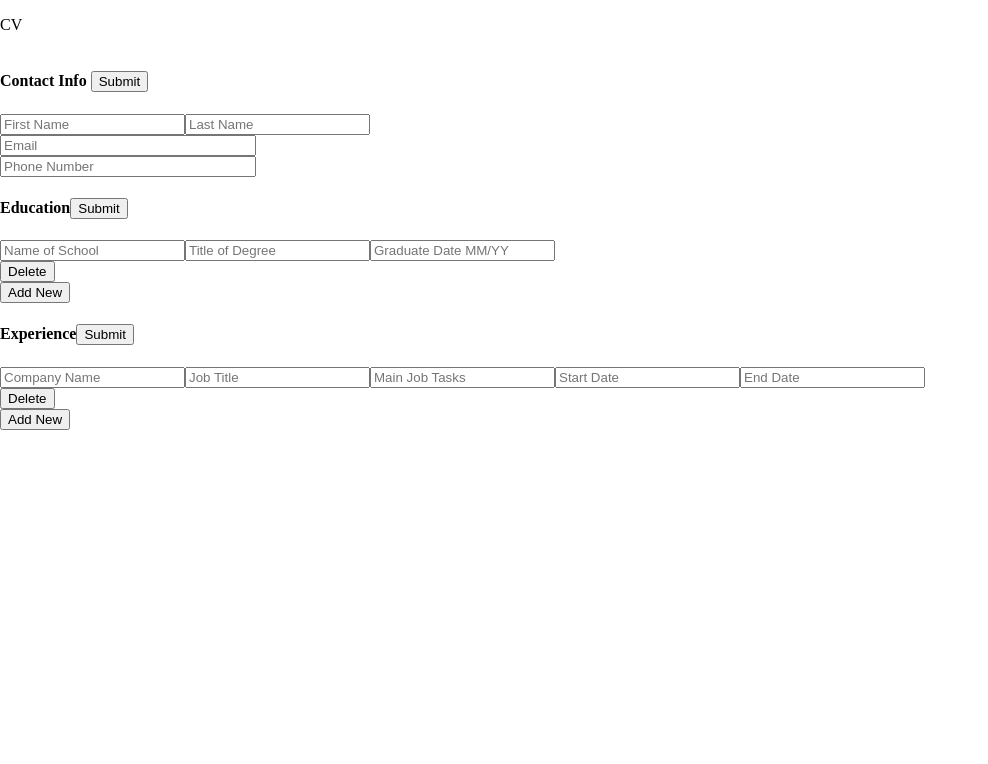
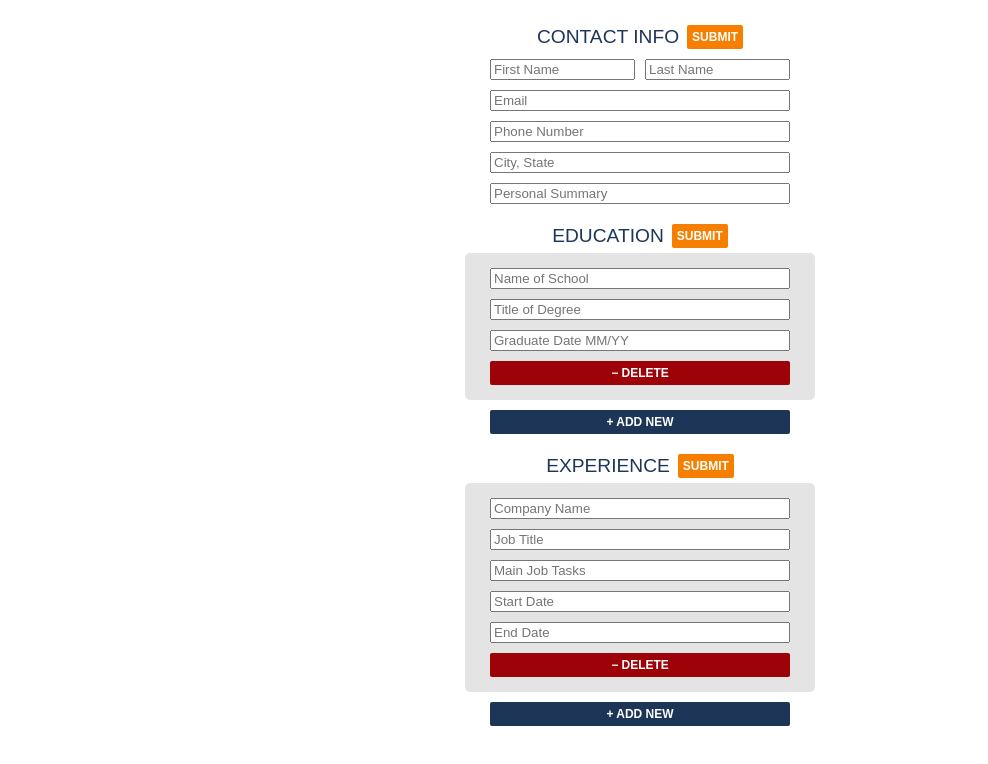
Before and after one commit to eascodes/cv-app, a React (Create React App) app in the folder cv-project/: page / in a window 1280 px wide. Shown: the top 764 px of the page, without its empty margins (0-988 px from the left). Built offline with nearby package versions, Linux system fonts and the light colour scheme.

Commit message:
Update formatting & styling

```diff
--- a/cv-project/src/App.js
+++ b/cv-project/src/App.js
@@ -8,7 +8,6 @@ class App extends Component {
     render() {
         return (
             <div>
-                <p>CV</p>
                 <General />
                 <Education />
                 <Experience />
--- a/cv-project/src/components/DegreeForm.js
+++ b/cv-project/src/components/DegreeForm.js
@@ -1,4 +1,5 @@
 import React, { Component } from 'react'
+import "../styles/forms.css"
 
 class DegreeForm extends Component {
 
@@ -6,7 +7,7 @@ class DegreeForm extends Component {
         const { handleChange, handleDelete, id, school, title, date } = this.props;
 
         return(
-            <div>
+            <div className="degree-div">
                 <form>
                     <input
                         type="text"
@@ -33,7 +34,7 @@ class DegreeForm extends Component {
                         value={date}
                     ></input>
                 </form>
-                <button className={id} onClick={handleDelete}>Delete</button>
+                <button className={id} onClick={handleDelete}>− DELETE</button>
             </div>
         )
     }
--- a/cv-project/src/components/Education.js
+++ b/cv-project/src/components/Education.js
@@ -1,5 +1,6 @@
 import React, { Component } from 'react'
 import "../styles/style.css"
+import "../styles/components.css"
 import DegreeForm from './DegreeForm'
 import uniqid from "uniqid";
 
@@ -68,13 +69,14 @@ class Education extends Component {
 
     render() {
         const { degreeArr, editMode } = this.state;
-        const editButton = <button onClick={this.handleEdit}>Edit</button>;
-        const submitButton = <button onClick={this.handleSubmit}>Submit</button>;
-        const addNewButton = <button onClick={this.handleAddNew}>Add New</button>;
+        const editButton = <button onClick={this.handleEdit} className="edit-button">EDIT</button>;
+        const submitButton = <button onClick={this.handleSubmit} className="submit-button">SUBMIT</button>;
+        const addNewButton = <button onClick={this.handleAddNew} className="add-new-button">+ ADD NEW</button>;
 
         // Form to be shown in edit mode
         const editContent = (
-            <div>
+            <div className="edit-education-div">
+                <h4 className="form-header">EDUCATION {submitButton}</h4>
                 {degreeArr.map(item => {
                     return <DegreeForm
                                 handleChange={this.handleChange}
@@ -92,12 +94,14 @@ class Education extends Component {
         // Text to be shown upon submission
         const submittedContent = (
             <div>
+                <h4 className="submitted-header">EDUCATION</h4>
+                <hr></hr>
                 {degreeArr.map(item=> {
                     return (
                         <div key={item.id}>
                             <h5>{item.school}</h5>
                             <p>{item.title}</p>
-                            <p>{item.date}</p>
+                            <p>Graduation Date: {item.date}</p>
                         </div>
                     )
                 })}
@@ -105,10 +109,8 @@ class Education extends Component {
         )
 
         return(
-            <div>
-                <h4>Education
-                    {editMode ? submitButton : editButton}
-                </h4>
+            <div className="education-div content">
+                {!editMode && editButton}
                 {editMode ? editContent : submittedContent}
                 {editMode && addNewButton}
             </div>
--- a/cv-project/src/components/Experience.js
+++ b/cv-project/src/components/Experience.js
@@ -72,13 +72,14 @@ class Experience extends Component {
 
     render() {
         const { jobArr, editMode } = this.state;
-        const editButton = <button onClick={this.handleEdit}>Edit</button>;
-        const submitButton = <button onClick={this.handleSubmit}>Submit</button>;
-        const addNewButton = <button onClick={this.handleAddNew}>Add New</button>;
+        const editButton = <button onClick={this.handleEdit} className="edit-button">EDIT</button>;
+        const submitButton = <button onClick={this.handleSubmit} className="submit-button">SUBMIT</button>;
+        const addNewButton = <button onClick={this.handleAddNew} className="add-new-button">+ ADD NEW</button>;
 
         // Form to be shown in edit mode
         const editContent = (
-            <div>
+            <div className="edit-experience-div">
+                <h4 className="form-header">EXPERIENCE {submitButton}</h4>
                 {jobArr.map(item => {
                     return <JobForm
                                 handleChange={this.handleChange}
@@ -98,14 +99,15 @@ class Experience extends Component {
         // Text to be shown upon submission
         const submittedContent = (
             <div>
+                <h4 className="submitted-header">EXPERIENCE</h4>
+                <hr></hr>
                 {jobArr.map(item=> {
                     return (
                         <div key={item.id}>
-                            <h5>{item.company}</h5>
-                            <p>{item.title}</p>
+                            <h5>{item.title}</h5>
+                            <p>{item.company}</p>
+                            <p>{item.start}-{item.end}</p>
                             <p>{item.tasks}</p>
-                            <p>{item.start}</p>
-                            <p>{item.end}</p>
                         </div>
                     )
                 })}
@@ -113,10 +115,8 @@ class Experience extends Component {
         )
 
         return(
-            <div>
-                <h4>Experience
-                    {editMode ? submitButton : editButton}
-                </h4>
+            <div className="experience-div content">
+                {!editMode && editButton}
                 {editMode ? editContent : submittedContent}
                 {editMode && addNewButton}
             </div>
--- a/cv-project/src/components/General.js
+++ b/cv-project/src/components/General.js
@@ -1,5 +1,6 @@
 import React, { Component } from 'react'
 import "../styles/style.css"
+import "../styles/components.css"
 
 class General extends Component {
     constructor() {
@@ -10,6 +11,8 @@ class General extends Component {
             lastName: "",
             email: "",
             phone: "",
+            location: "",
+            about: "",
             editMode: true,
         }
     }
@@ -34,13 +37,15 @@ class General extends Component {
     }
 
     render() {
-        const { firstName, lastName, email, phone, editMode } = this.state;
+        const { firstName, lastName, email, phone, location, about, editMode } = this.state;
+        const editButton = <button onClick={this.handleEdit} className="edit-button">EDIT</button>;
+        const submitButton = <button type="submit" className="submit-button">SUBMIT</button>;
 
         // Form to be shown in edit mode
         const editContent = (
             <div>
                 <form className="general-form" onSubmit={this.handleSubmit}>
-                    <h4>Contact Info <button type="submit">Submit</button></h4>
+                    <h4 className="form-header">CONTACT INFO {submitButton}</h4>
                     <div className="name-field">
                         <input
                             type="text"
@@ -71,17 +76,43 @@ class General extends Component {
                         value={phone}
                         onChange={this.handleChange}
                     ></input>
+                    <input
+                        type="text"
+                        placeholder="City, State"
+                        name="location"
+                        value={location}
+                        onChange={this.handleChange}
+                    ></input>
+                    <input
+                        type="textarea"
+                        placeholder="Personal Summary"
+                        name="about"
+                        value={about}
+                        onChange={this.handleChange}
+                    ></input>
                 </form>
             </div>
         )
 
         // Text to be shown after submission
         const submittedContent = (
-            <div>
-                <h4>Contact Info <button onClick={this.handleEdit}>Edit</button></h4>
-                <h5>{firstName} {lastName}</h5>
-                <p>{email}</p>
-                <p>{phone}</p>
+            <div className="general-div">
+                {editButton}
+                <div className="name-div">
+                    <h1>{firstName.toUpperCase()}</h1><h1>{lastName.toUpperCase()}</h1>
+                </div>
+                <hr></hr>
+                <div className="contact-div">
+                    <p>{email}</p>
+                    <p>|</p>
+                    <p>{phone}</p>
+                    <p>|</p>
+                    <p>{location}</p>
+                </div>
+                <div className="about">
+                    <h4>ABOUT ME</h4>
+                    <p>{about}</p>
+                </div>
             </div>
         )
 
--- a/cv-project/src/components/JobForm.js
+++ b/cv-project/src/components/JobForm.js
@@ -1,4 +1,5 @@
 import React, { Component } from 'react'
+import "../styles/forms.css"
 
 class JobForm extends Component {
 
@@ -15,7 +16,7 @@ class JobForm extends Component {
         } = this.props;
 
         return(
-            <div>
+            <div className="job-div">
                 <form>
                     <input
                         type="text"
@@ -58,7 +59,7 @@ class JobForm extends Component {
                         value={end}
                     ></input>
                 </form>
-                <button className={id} onClick={handleDelete}>Delete</button>
+                <button className={id} onClick={handleDelete}>− DELETE</button>
             </div>
         )
     }
--- /dev/null
+++ b/cv-project/src/styles/components.css
@@ -0,0 +1,81 @@
+/* General Component */
+.name-div {
+    display: flex;
+    justify-content: center;
+    gap: 10px;
+    background-color: #1d3557;
+}
+
+.name-div>h1:first-child {
+    font-weight: 300;
+}
+
+.name-div>h1:last-child {
+    font-weight: 600;
+}
+
+.name-div>h1 {
+    margin: 15px 0;
+    font-size: 2.3rem;
+    color: white;
+}
+
+.contact-div {
+    display: flex;
+    justify-content: center;
+    margin-bottom: 5px;
+}
+
+.general-div>.contact-div>p {
+    margin-top: 10px;
+    margin-bottom: 10px;
+}
+
+.general-div>.contact-div>p:nth-child(-n+4) {
+    margin-right: 15px;
+}
+
+.about {
+    padding: 15px;
+    margin: 0 15px;
+    background-color: rgb(228, 228, 228);
+}
+
+.about>h4 {
+    margin-bottom: 5px;
+}
+
+h4 {
+    font-size: 1.2rem;
+    color: #1d3557;
+    font-weight: 500;
+}
+
+/* Education & Experience Components */
+
+.submitted-header {
+    margin: 25px 0 5px 30px;
+}
+
+h5 {
+    font-size: 0.9rem;
+    margin-top: 10px;
+}
+
+h5,
+.content>div>div>p {
+    margin-left: 30px;
+    margin-right: 30px;
+}
+
+.experience-div>div>div>p:nth-child(3) {
+    margin-bottom: 5px;
+}
+
+.experience-div>div>div>p:last-child {
+    margin-bottom: 20px;
+}
+
+.experience-div:last-child {
+    margin-bottom: 30px;
+}
--- /dev/null
+++ b/cv-project/src/styles/forms.css
@@ -0,0 +1,91 @@
+form {
+    display: flex;
+    flex-direction: column;
+    gap: 10px;
+    align-items: center;
+    width: 100%;
+}
+
+form>h4 {
+    margin-top: 25px;
+    text-align: center;
+}
+
+input {
+    width: 300px;
+}
+
+.name-field>input {
+    width: 145px;
+}
+
+.name-field>input:first-child {
+    margin-right: 10px;
+}
+
+.content form {
+    margin-top: 10px;
+}
+
+.edit-education-div {
+    display: flex;
+    flex-direction: column;
+    align-items: center;
+    margin-top: 20px;
+}
+
+.degree-div,
+.job-div {
+    width: 350px;
+    background-color: rgb(228, 228, 228);
+    padding: 5px;
+    margin: 5px 5px 10px 5px;
+    border-radius: 5px;
+    display: flex;
+    flex-direction: column;
+    align-items: center;
+}
+
+.degree-div>button,
+.job-div>button {
+    width: 300px;
+    margin: 10px 0 10px 0px;
+    background-color: #9d0208;
+}
+
+.degree-div>button:hover,
+.job-div>button:hover {
+    background-color: white;
+    color: #9d0208;
+}
+
+.form-header {
+    text-align: center;
+    display: flex;
+    align-items: center;
+    gap: 8px
+}
+
+.edit-experience-div {
+    display: flex;
+    flex-direction: column;
+    align-items: center;
+}
+
+.add-new-button {
+    margin: 0 auto;
+    display: block;
+    width: 300px;
+    background-color: #1d3557;
+    margin-bottom: 20px;
+}
+
+.add-new-button:hover,
+.submit-button:hover {
+    background-color: #ffba08;
+    color: black;
+}
+
+.submit-button {
+    background-color: #f77f00;
+}
--- a/cv-project/src/styles/style.css
+++ b/cv-project/src/styles/style.css
@@ -1,16 +1,50 @@
 * {
     box-sizing: border-box;
+    margin: 0;
 }
 
 body {
-    margin: 0;
+    font-family: "Montserrat", sans-serif;
 }
 
-.general-form {
-    display: flex;
-    flex-direction: column;
+.general-div>.edit-button {
+    top: 25px;
 }
 
-.general-form>input {
-    width: 20%;
+button {
+    border: none;
+    color: white;
+    padding: 5px;
+    text-align: center;
+    text-decoration: none;
+    display: inline-block;
+    font-size: 12px;
+    font-weight: bold;
+    border-radius: 2px;
 }
+
+.edit-button {
+    background-color: #f77f00;
+    position: absolute;
+    right: 25px;
+}
+
+button:hover {
+    cursor: pointer;
+}
+
+.edit-button:hover {
+    color: white;
+    background-color: #1d3557
+}
+
+.general-div>.edit-button:hover {
+    background-color: white;
+    color: #f77f00;
+}
+
+hr {
+    height: 1px;
+    background-color: #1d3557;
+    border: none;
+}
```
